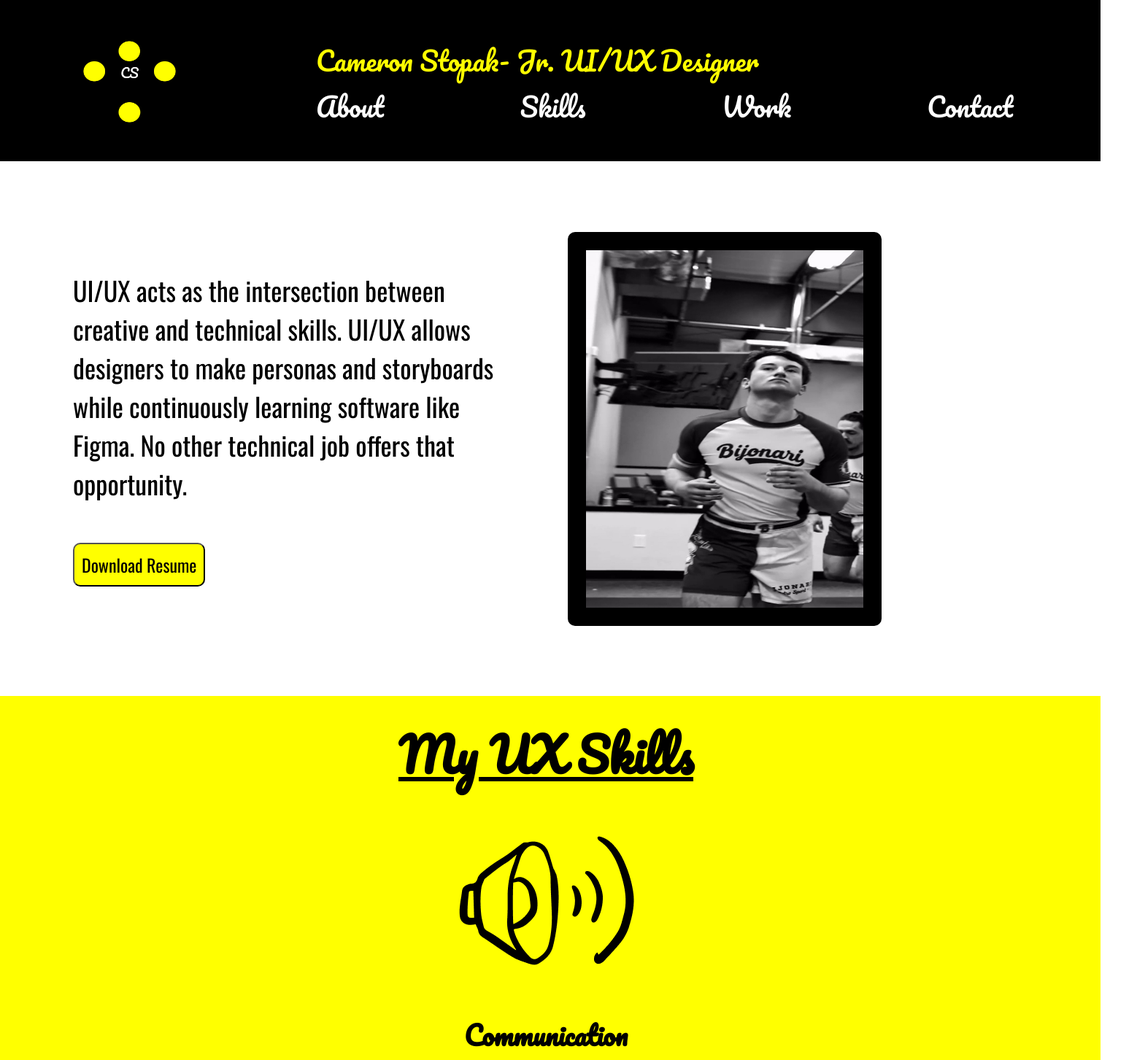
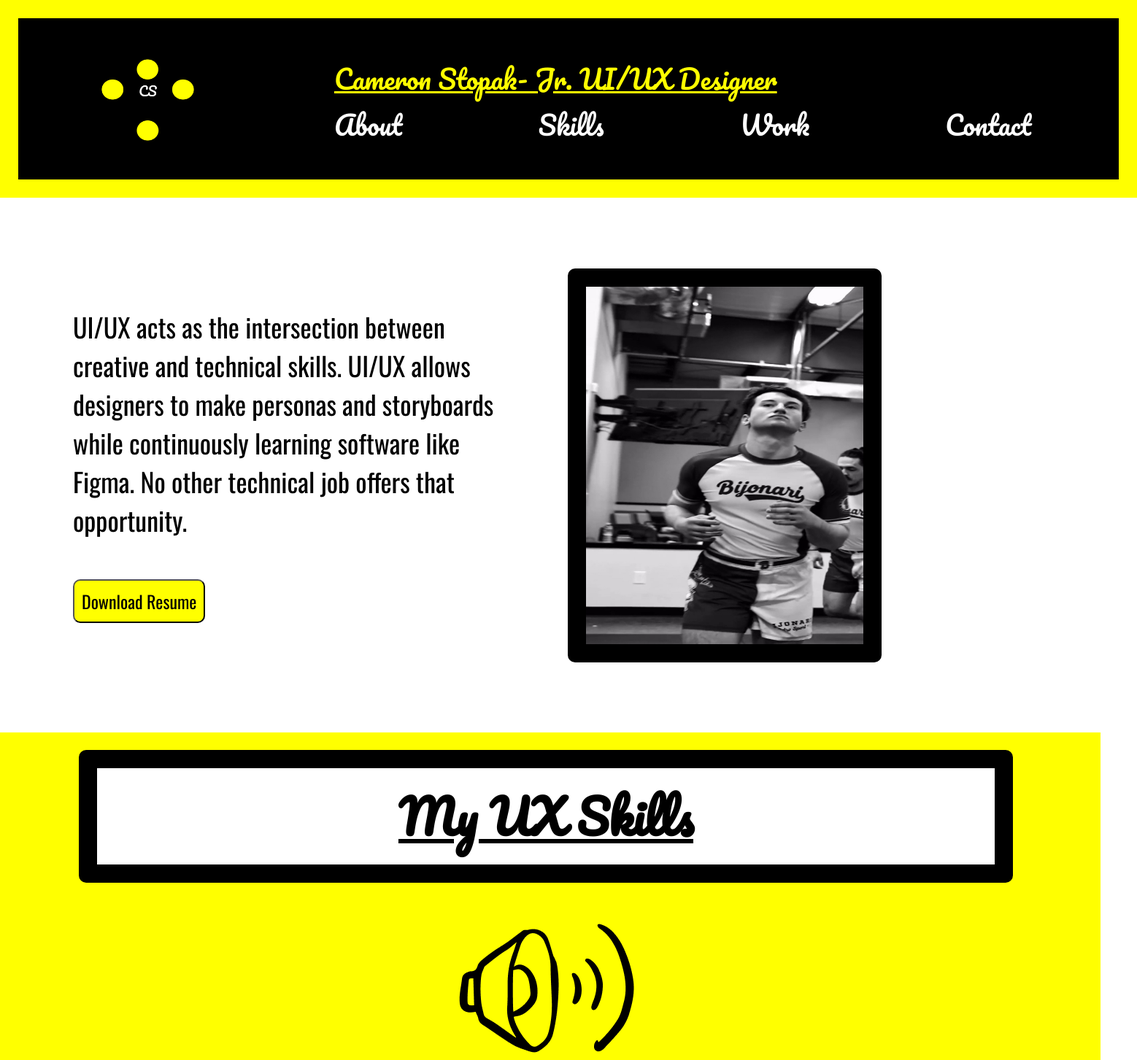
Before and after one commit to cameronstopak/UX_UI_HW_19, a plain HTML site: page index.html in a window 1280 px wide. Shown: the top 1453 px of the page at 73% size, 1558 px wide, since content can reach past the window. Drawn offline with nearby package versions, Linux system fonts and the light colour scheme.

Commit message:
Iterations/polishing

```diff
--- a/CSS/style.css
+++ b/CSS/style.css
@@ -33,6 +33,7 @@ width: 100%;
 }
 .navigation{
 display: flex;
+border: solid 25px yellow;
 
 }
 .ul{
@@ -143,7 +144,6 @@ color: #fff;
       background-color: #ff0;
       font-size: 24px;
       font-family: Oswald;
-    color: #000;
 }
 
 .workContainer{
@@ -171,6 +171,10 @@ h2{
 font-size: 64px;
 text-decoration: underline;
 font-family:Pacifico;
+border:solid 25px #000;
+border-radius: 10px;
+background-color: #fff;
+padding: 10px;
 }
 
 h3{
@@ -189,4 +193,5 @@ color: #ff0;
 h0{
   font-size: 36px;
   color: #ff0;
+  text-decoration: underline;
 }
```
